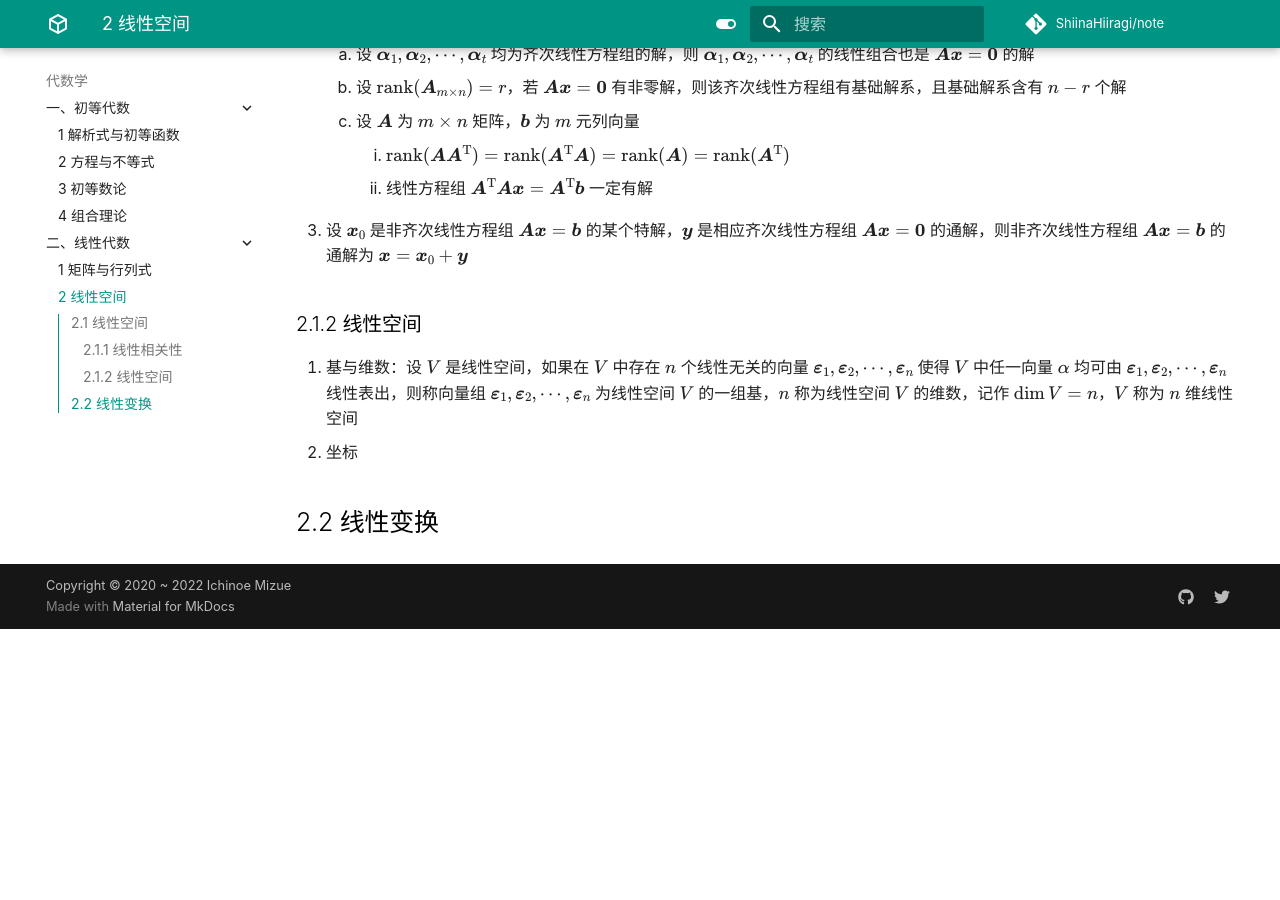
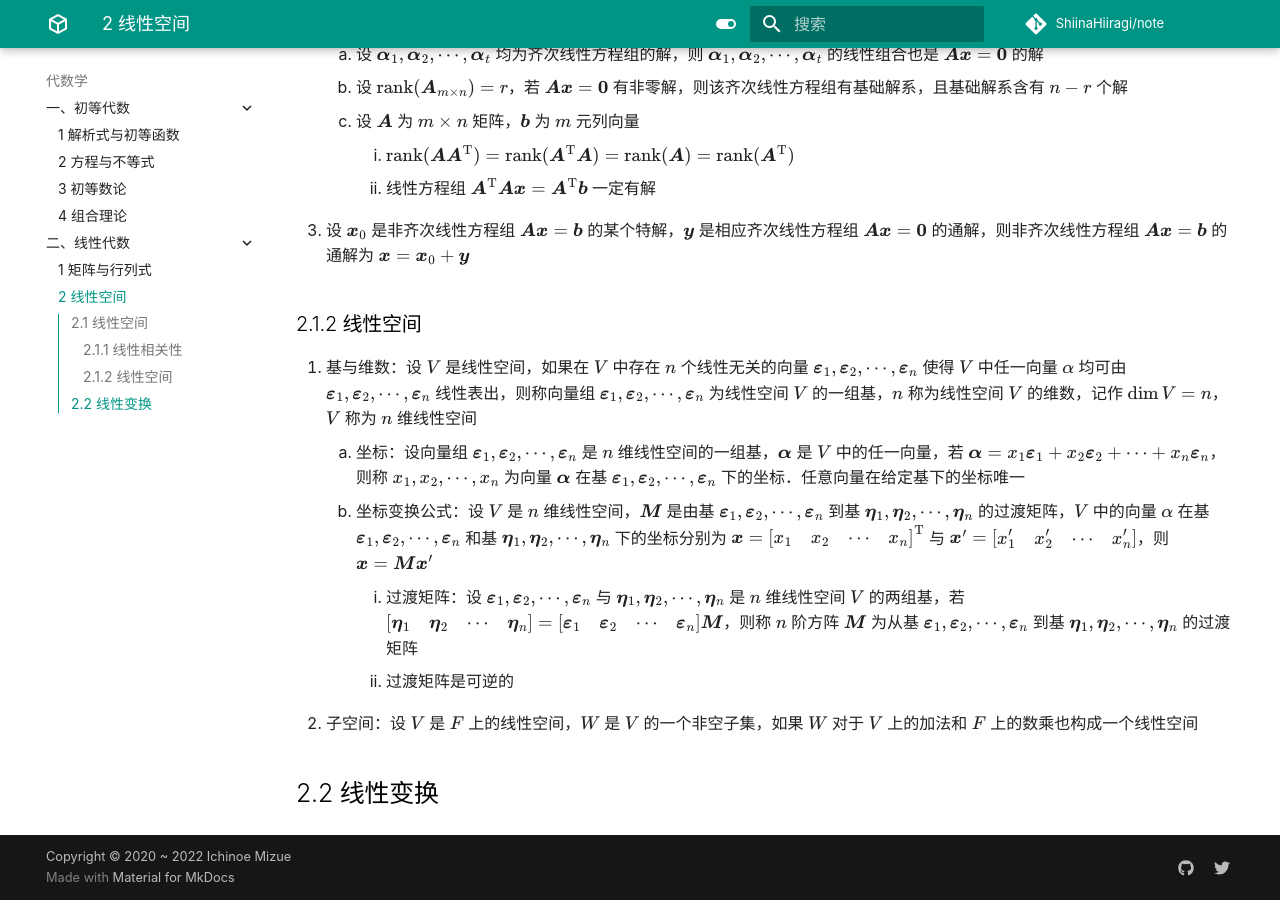
Before and after one commit to ShiinaHiiragi/note, an MkDocs documentation site: the page built from docs/alg/lin/lin.md, in a window 1280 px wide and 900 px high, scrolled down 1065 px. Built offline with MkDocs 1.6.1 and Material for MkDocs 9.7.7, drawn with Linux system fonts in a browser that asks for light colours; comment, search, counter and statistics services are not loaded; before the commit the page ends 1694 px from its top, so only the background shows below that.

Commit message:
stage change

```diff
--- a/docs/alg/lin/lin.md
+++ b/docs/alg/lin/lin.md
@@ -37,6 +37,10 @@
 
 ### 2.1.2 线性空间
 1. 基与维数：设 $V$ 是线性空间，如果在 $V$ 中存在 $n$ 个线性无关的向量 $\boldsymbol \varepsilon_1, \boldsymbol \varepsilon_2, \cdots, \boldsymbol \varepsilon_n$ 使得 $V$ 中任一向量 $\alpha$ 均可由 $\boldsymbol \varepsilon_1, \boldsymbol \varepsilon_2, \cdots, \boldsymbol \varepsilon_n$ 线性表出，则称向量组 $\boldsymbol \varepsilon_1, \boldsymbol \varepsilon_2, \cdots, \boldsymbol \varepsilon_n$ 为线性空间 $V$ 的一组基，$n$ 称为线性空间 $V$ 的维数，记作 $\operatorname{dim} V = n$，$V$ 称为 $n$ 维线性空间
-2. 坐标
+    1. 坐标：设向量组 $\boldsymbol \varepsilon_1, \boldsymbol \varepsilon_2, \cdots, \boldsymbol \varepsilon_n$ 是 $n$ 维线性空间的一组基，$\boldsymbol \alpha$ 是 $V$ 中的任一向量，若 $\boldsymbol \alpha = x_1 \boldsymbol \varepsilon_1 + x_2 \boldsymbol \varepsilon_2 + \cdots + x_n \boldsymbol \varepsilon_n$，则称 $x_1, x_2, \cdots, x_n$ 为向量 $\boldsymbol \alpha$ 在基 $\boldsymbol \varepsilon_1, \boldsymbol \varepsilon_2, \cdots, \boldsymbol \varepsilon_n$ 下的坐标．任意向量在给定基下的坐标唯一
+    2. 坐标变换公式：设 $V$ 是 $n$ 维线性空间，$\boldsymbol M$ 是由基 $\boldsymbol \varepsilon_1, \boldsymbol \varepsilon_2, \cdots, \boldsymbol \varepsilon_n$ 到基 $\boldsymbol \eta_1, \boldsymbol \eta_2, \cdots, \boldsymbol \eta_n$ 的过渡矩阵，$V$ 中的向量 $\alpha$ 在基 $\boldsymbol \varepsilon_1, \boldsymbol \varepsilon_2, \cdots, \boldsymbol \varepsilon_n$ 和基 $\boldsymbol \eta_1, \boldsymbol \eta_2, \cdots, \boldsymbol \eta_n$ 下的坐标分别为 $\boldsymbol x = \begin{bmatrix} x_1 & x_2 & \cdots & x_n \\ \end{bmatrix}^{\mathrm T}$ 与 $\boldsymbol x' = \begin{bmatrix} x_1' & x_2' & \cdots & x_n' \\ \end{bmatrix}$，则 $\boldsymbol x = \boldsymbol M \boldsymbol x'$
+        1. 过渡矩阵：设 $\boldsymbol \varepsilon_1, \boldsymbol \varepsilon_2, \cdots, \boldsymbol \varepsilon_n$ 与 $\boldsymbol \eta_1, \boldsymbol \eta_2, \cdots, \boldsymbol \eta_n$ 是 $n$ 维线性空间 $V$ 的两组基，若 $\begin{bmatrix} \boldsymbol \eta_1 & \boldsymbol \eta_2 & \cdots & \boldsymbol \eta_n \\ \end{bmatrix} = \begin{bmatrix} \boldsymbol \varepsilon_1 & \boldsymbol \varepsilon_2 & \cdots & \boldsymbol \varepsilon_n \\ \end{bmatrix} \boldsymbol M$，则称 $n$ 阶方阵 $\boldsymbol M$ 为从基 $\boldsymbol \varepsilon_1, \boldsymbol \varepsilon_2, \cdots, \boldsymbol \varepsilon_n$ 到基 $\boldsymbol \eta_1, \boldsymbol \eta_2, \cdots, \boldsymbol \eta_n$ 的过渡矩阵
+        2. 过渡矩阵是可逆的
+2. 子空间：设 $V$ 是 $F$ 上的线性空间，$W$ 是 $V$ 的一个非空子集，如果 $W$ 对于 $V$ 上的加法和 $F$ 上的数乘也构成一个线性空间
 
 ## 2.2 线性变换
```
Also changed, not shown: docs/intro/norm.md (+1 -1 lines), docs/logic/mdl/mdl.md (+3 -3 lines), docs/logic/prf/pred.md (+1 -1 lines).
